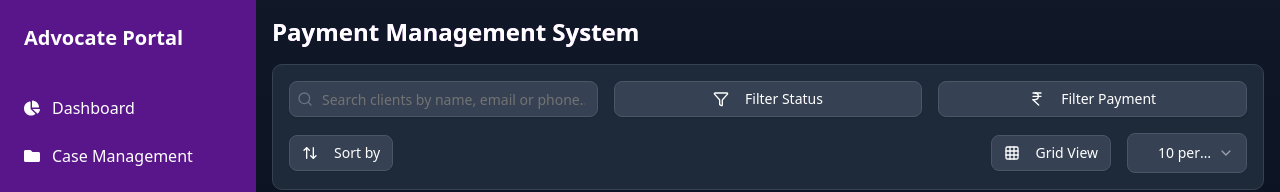
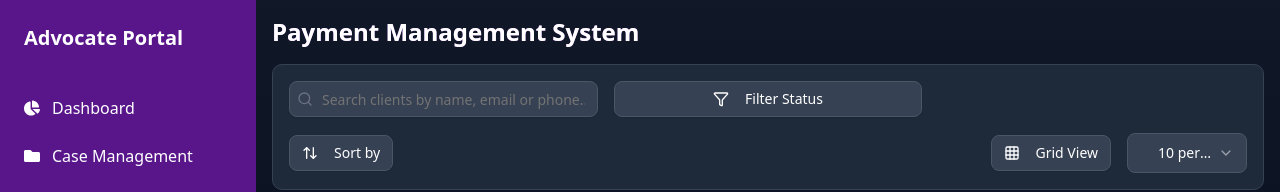
Before and after one commit to techAMA2025/NewCRM, a Next.js app: page /paymentreminder in a window 1280 px wide. Shown: the top 192 px of the page. Built offline with nearby package versions, Linux system fonts and the light colour scheme; no server answers; the database is empty; sample sign-in values are in the browser's storage.

Commit message:
error fix

```diff
--- a/src/app/paymentreminder/components/FilterToolbar.tsx
+++ b/src/app/paymentreminder/components/FilterToolbar.tsx
@@ -56,11 +56,11 @@ const FilterToolbar = ({
           setCurrentPage={setCurrentPage}
         />
 
-        <PaymentFilter
+        {/* <PaymentFilter
           filterPaid={filterPaid}
           setFilterPaid={setFilterPaid}
           setCurrentPage={setCurrentPage}
-        />
+        /> */}
       </div>
 
       <div className="flex flex-col sm:flex-row justify-between items-center gap-4">
```
